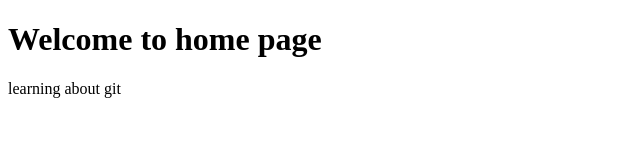
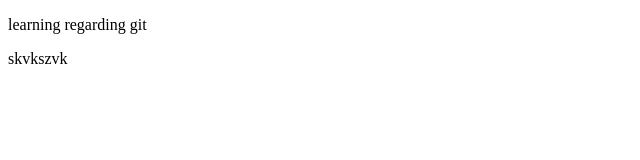
Before and after one commit to kundan-kumar0987/git_tutorial, a plain HTML site: page index.html in a window 1280 px wide. Shown: the whole page, without its empty margins (0-640 px from the left). Drawn offline with Linux system fonts and the light colour scheme.

Commit message:
final commit 1

```diff
--- a/index.html
+++ b/index.html
@@ -6,8 +6,8 @@
     <title>Document</title>
 </head>
 <body>
-    <h1>Welcome to home page</h1>
-    <p>learning about git</p>
 
+    <p>learning regarding git</p>
+    skvkszvk
 </body>
 </html>
```
